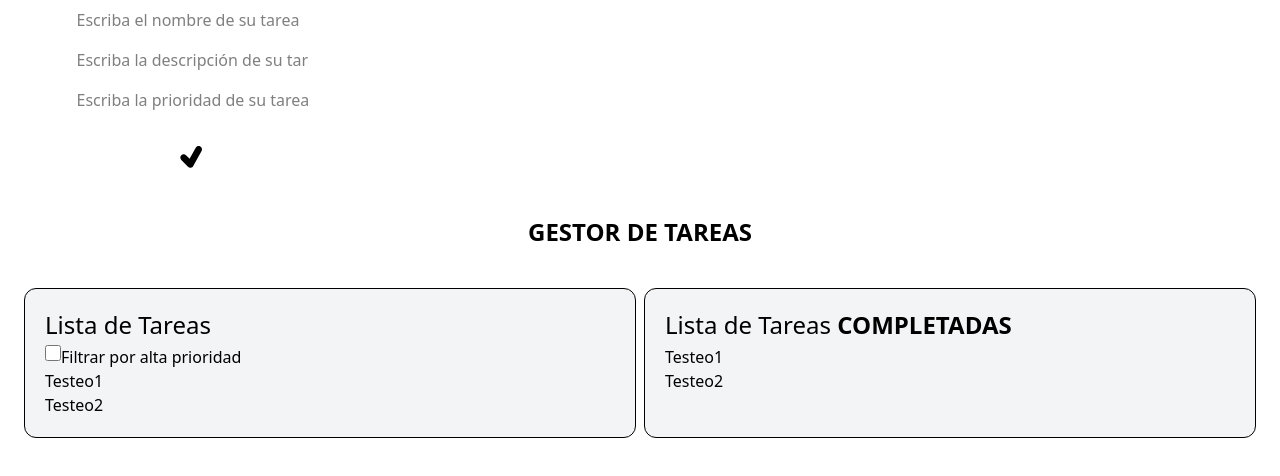
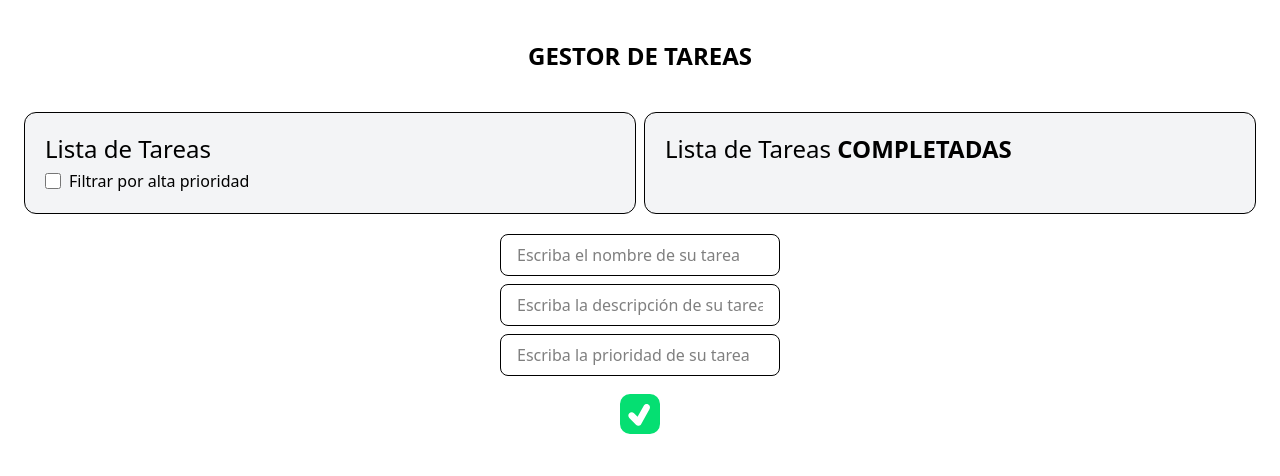
Before and after one commit to FacundoPiriz17/ToDoList, a React (Vite) app: page / in a window 1280 px wide. Shown: the top 476 px of the page. Built offline with nearby package versions, Linux system fonts and the light colour scheme.

Commit message:
change styles

```diff
--- a/src/App.jsx
+++ b/src/App.jsx
@@ -3,13 +3,10 @@ import TaskItem from './components/TaskItem'
 import TaskList from './components/TaskList'
 
 function App() {
-
-
   return (
     <>
-      <div className="">
-        <TaskForm/>
-        <TaskList/>
+      <div className="w-full h-[100vh] ">
+        <TaskList />
       </div>
     </>
   )
--- a/src/components/TaskForm.jsx
+++ b/src/components/TaskForm.jsx
@@ -1,48 +1,67 @@
-import { TiTick } from "react-icons/ti";
-import { useState } from "react";
+import {TiTick} from 'react-icons/ti'
+import {useState} from 'react'
 
-export function TaskForm( {addNewTask} ) {
-    const [taskName, setName] = useState("");
-    const [taskDescription, setDescription] = useState("");
-    const [taskPriority, setPriority] = useState("");
+export function TaskForm({addNewTask}) {
+  const [taskName, setName] = useState('')
+  const [taskDescription, setDescription] = useState('')
+  const [taskPriority, setPriority] = useState('')
 
   const submitForm = () => {
     const newTask = {
       text: taskName,
       description: taskDescription,
       priority: taskPriority,
-            isDone: false
+      isDone: false,
     }
 
-        setName("");
-        setDescription("");
-        setPriority("");
+    setName('')
+    setDescription('')
+    setPriority('')
 
-        addNewTask(newTask);
+    addNewTask(newTask)
   }
 
   return (
     <>
-            <div className="flex flex-col justify-center">
-                <div className="w-96 text-center">
-                    <div className="gap-2 mb-4 ">
+      <div className="flex flex-col justify-center mt-5">
+        <div className="w-full text-center">
+          <div className="gap-2 mb-4 flex flex-col justify-center items-center">
             <input
-                            type={"text"} value={taskName}
-                            placeholder={"Escriba el nombre de su tarea"}
+              type={'text'}
+              value={taskName}
+              placeholder={'Escriba el nombre de su tarea'}
               onChange={(e) => setName(e.target.value)}
-                            className={"flex-1 px-4 py-2 rounded-lg text-black focus:none focus:ring-2 focus:ring-teal-700"}/>
-                        <input type={"text"} value={taskDescription}
-                               placeholder={"Escriba la descripción de su tarea"}
+              className={
+                'flex-1 w-70 px-4 py-2 border-1 rounded-lg text-black focus:none focus:ring-2 focus:ring-teal-700'
+              }
+            />
+            <input
+              type={'text'}
+              value={taskDescription}
+              placeholder={'Escriba la descripción de su tarea'}
               onChange={(e) => setDescription(e.target.value)}
-                               className={"flex-1 px-4 py-2 rounded-lg text-black focus:none focus:ring-2 focus:ring-teal-700"}/>
-                        <input type={"text"} value={taskPriority}
-                               placeholder={"Escriba la prioridad de su tarea"}
+              className={
+                'flex-1 w-70 px-4 py-2 border-1  rounded-lg text-black focus:none focus:ring-2 focus:ring-teal-700'
+              }
+            />
+            <input
+              type={'text'}
+              value={taskPriority}
+              placeholder={'Escriba la prioridad de su tarea'}
               onChange={(e) => setPriority(e.target.value)}
-                               className={"flex-1 px-4 py-2 rounded-lg text-black focus:none focus:ring-2 focus:ring-teal-700"}/>
+              className={
+                'flex-1 w-70 px-4 py-2 border-1  rounded-lg text-black focus:none focus:ring-2 focus:ring-teal-700'
+              }
+            />
           </div>
           <section className="flex flex-row justify-center">
-                        <TiTick onClick={() => submitForm()}
-                                className={"hover:outline-green-700 size-10"} cursor={"pointer"}/>
+            <i className="text-white border-2 rounded-xl bg-green-400">
+              <TiTick
+                onClick={() => submitForm()}
+                className={'hover:outline-green-700 size-10'}
+                cursor={'pointer'}
+              />
+            </i>
           </section>
         </div>
       </div>
@@ -50,4 +69,4 @@ export function TaskForm( {addNewTask} ) {
   )
 }
 
-export default TaskForm;
+export default TaskForm
--- a/src/components/TaskItem.jsx
+++ b/src/components/TaskItem.jsx
@@ -13,13 +13,21 @@ const mostrarPrioridad = (priority) => {
   return 'low'
 }
 
-const TaskItem = ({title, description, id, deleteTask, markDone, isDone, priority}) => {
+const TaskItem = ({
+  title,
+  description,
+  id,
+  deleteTask,
+  markDone,
+  isDone,
+  priority,
+}) => {
   return (
     <div
       className={
         isDone
-          ? 'bg-green-600 w-full flex justify-between p-3 text-white'
-          : 'bg-yellow-300 w-full flex justify-between p-3 text-white'
+          ? 'bg-green-600 w-full flex justify-between p-3 text-white rounded-3xl'
+          : 'bg-yellow-300 w-full flex justify-between p-3 text-white rounded-3xl'
       }>
       <span> {title} </span>
       <span> {description} </span>
--- a/src/components/TaskList.jsx
+++ b/src/components/TaskList.jsx
@@ -1,62 +1,98 @@
-import React from "react";
-import { useState } from "react";
+import React from 'react'
+import {useState} from 'react'
+import TaskForm from './TaskForm'
 
 function TaskList() {
-    const [tasks, setTasks] = useState([]);
+  const [tasks, setTasks] = useState([])
 
   function addNewTask(newTask) {
     setTasks(...tasks, {newTask, id: tasks.length * newTask.title.length})
-    };
+  }
 
   function deleteTask(id) {
-        const updatedTasks = tasks.filter(task => task.id !== id);
-        setTasks(updatedTasks);
-    };
+    const updatedTasks = tasks.filter((task) => task.id !== id)
+    setTasks(updatedTasks)
+  }
 
   function markDone(id) {
-        setTasks(tasks.map(task => {
+    setTasks(
+      tasks.map((task) => {
         if (task.id === id) {
-                task.isDone = !task.isDone;
+          task.isDone = !task.isDone
         }
-        }))
-    };
+      })
+    )
+  }
 
   return (
     <div>
-            <h1 className="flex font-bold justify-center text-2xl p-10">GESTOR DE TAREAS</h1>
+      <h1 className="flex font-bold justify-center text-2xl p-10">
+        GESTOR DE TAREAS
+      </h1>
+
       <div className="grid grid-cols-2 justify-center px-5">
         <div className="bg-gray-100 rounded-xl mx-1 border-1">
           <div className="m-5">
             <h1 className="mb-1 text-2xl">Lista de Tareas</h1>
-                        <form action="" className="flex">
-                            <input type="checkbox" className="w-4 h-4 text-blue-600 bg-gray-100 border-gray-300 rounded-sm focus:ring-blue-500 dark:focus:ring-blue-600 dark:ring-offset-gray-800 focus:ring-2 dark:bg-gray-700 dark:border-gray-600w-4 h-4 text-blue-600 bg-gray-100 border-gray-300 rounded-sm focus:ring-blue-500 dark:focus:ring-blue-600 dark:ring-offset-gray-800 focus:ring-2 dark:bg-gray-700 dark:border-gray-600"/>
+            <form action="" className="flex items-center gap-2">
+              <input
+                type="checkbox"
+                className="w-4 h-4 text-blue-600 bg-gray-100 border-gray-300 rounded-sm focus:ring-blue-500 dark:focus:ring-blue-600 dark:ring-offset-gray-800 focus:ring-2 dark:bg-gray-700 dark:border-gray-600w-4 h-4 text-blue-600 bg-gray-100 border-gray-300 rounded-sm focus:ring-blue-500 dark:focus:ring-blue-600 dark:ring-offset-gray-800 focus:ring-2 dark:bg-gray-700 dark:border-gray-600"
+              />
               <p>Filtrar por alta prioridad</p>
             </form>
             <ul>
-                            {tasks && tasks.filter(task => task.isRealiced === false).map(task => {
-                                <li key={task.id}> <TaskItem title={task.title} description={task.description} id={task.id} isDone={task.isDone} priority={task.priority} markDone={markDone(task.id, task.isDone)} deleteTask={deleteTask(task.id)}/></li>
-                            })}
-                            <li>Testeo1</li>
-                            <li>Testeo2</li>
+              {tasks &&
+                tasks
+                  .filter((task) => task.isRealiced === false)
+                  .map((task) => (
+                    <li key={task.id}>
+                      {' '}
+                      <TaskItem
+                        title={task.title}
+                        description={task.description}
+                        id={task.id}
+                        isDone={task.isDone}
+                        priority={task.priority}
+                        markDone={markDone(task.id, task.isDone)}
+                        deleteTask={deleteTask(task.id)}
+                      />
+                    </li>
+                  ))}
             </ul>
           </div>
         </div>
 
         <div className="bg-gray-100 rounded-xl mx-1 border-1">
           <div className="m-5">
-                        <h1 className="mb-1 text-2xl">Lista de Tareas <span className="font-bold">COMPLETADAS</span></h1>
+            <h1 className="mb-1 text-2xl">
+              Lista de Tareas <span className="font-bold">COMPLETADAS</span>
+            </h1>
             <ul>
-                            {tasks && tasks.filter(task => task.isRealiced === true).map(task => {
-                                <li key={task.id}> <TaskItem title={task.title} description={task.description} id={task.id} isDone={task.isDone} priority={task.priority} markDone={markDone(task.id, task.isDone)} deleteTask={deleteTask(task.id)}/></li>
-                            })}
-                            <li>Testeo1</li>
-                            <li>Testeo2</li>
+              {tasks &&
+                tasks
+                  .filter((task) => task.isRealiced === true)
+                  .map((task) => (
+                    <li key={task.id}>
+                      {' '}
+                      <TaskItem
+                        title={task.title}
+                        description={task.description}
+                        id={task.id}
+                        isDone={task.isDone}
+                        priority={task.priority}
+                        markDone={markDone(task.id, task.isDone)}
+                        deleteTask={deleteTask(task.id)}
+                      />
+                    </li>
+                  ))}
             </ul>
           </div>
         </div>
       </div>
+      <TaskForm />
     </div>
   )
 }
 
-export default TaskList;
+export default TaskList
```
Lines whose indentation alone changed are shown as unchanged.
